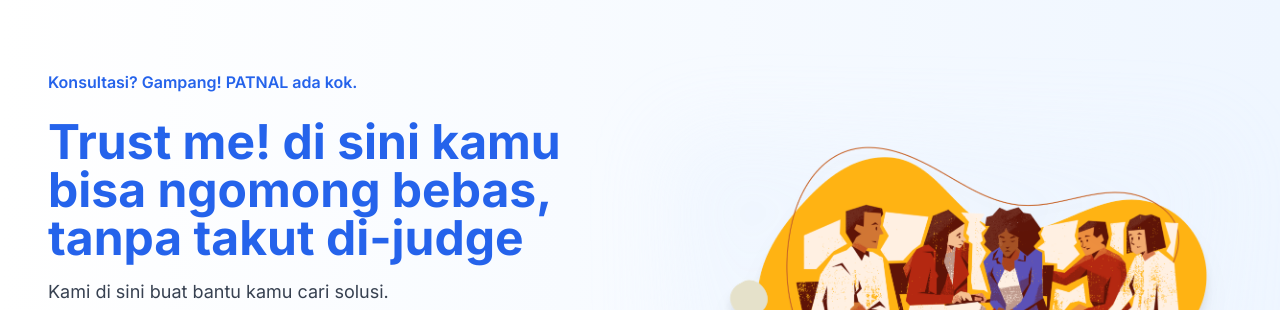
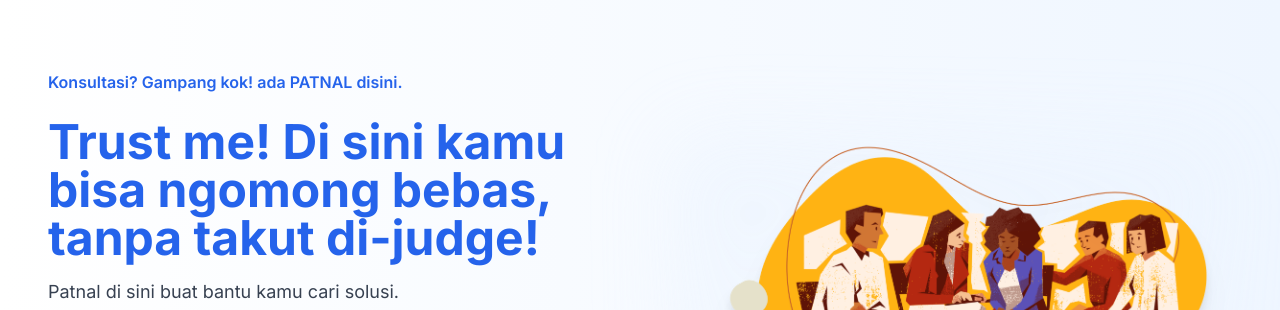
Before and after one commit to rifqimhmd/KLIP, a React (Vite) app in the folder frontend/: page / in a window 1280 px wide. Shown: the part 490-800 px from the top of the page. Built offline with nearby package versions, Linux system fonts and the light colour scheme.

Commit message:
Update text content in Produk component

```diff
--- a/frontend/src/components/Produk.jsx
+++ b/frontend/src/components/Produk.jsx
@@ -20,15 +20,16 @@
     "
         >
           <p className="text-blue-600 font-semibold text-sm md:text-base">
-            Konsultasi? Gampang! PATNAL ada kok.
+            Konsultasi? Gampang kok! ada PATNAL disini.
           </p>
 
           <h2 className="text-3xl md:text-5xl font-bold text-blue-600 leading-snug mt-4 md:mt-6">
-            Trust me! di sini kamu bisa ngomong bebas, tanpa takut di-judge
+            Trust me!
+            Di sini kamu bisa ngomong bebas, tanpa takut di-judge!
           </h2>
 
           <p className="text-gray-700 mt-4 mb-10 text-base md:text-lg">
-            Kami di sini buat bantu kamu cari solusi.
+            Patnal di sini buat bantu kamu cari solusi.
           </p>
 
           <div className="flex md:justify-start justify-center mt-6">
```
